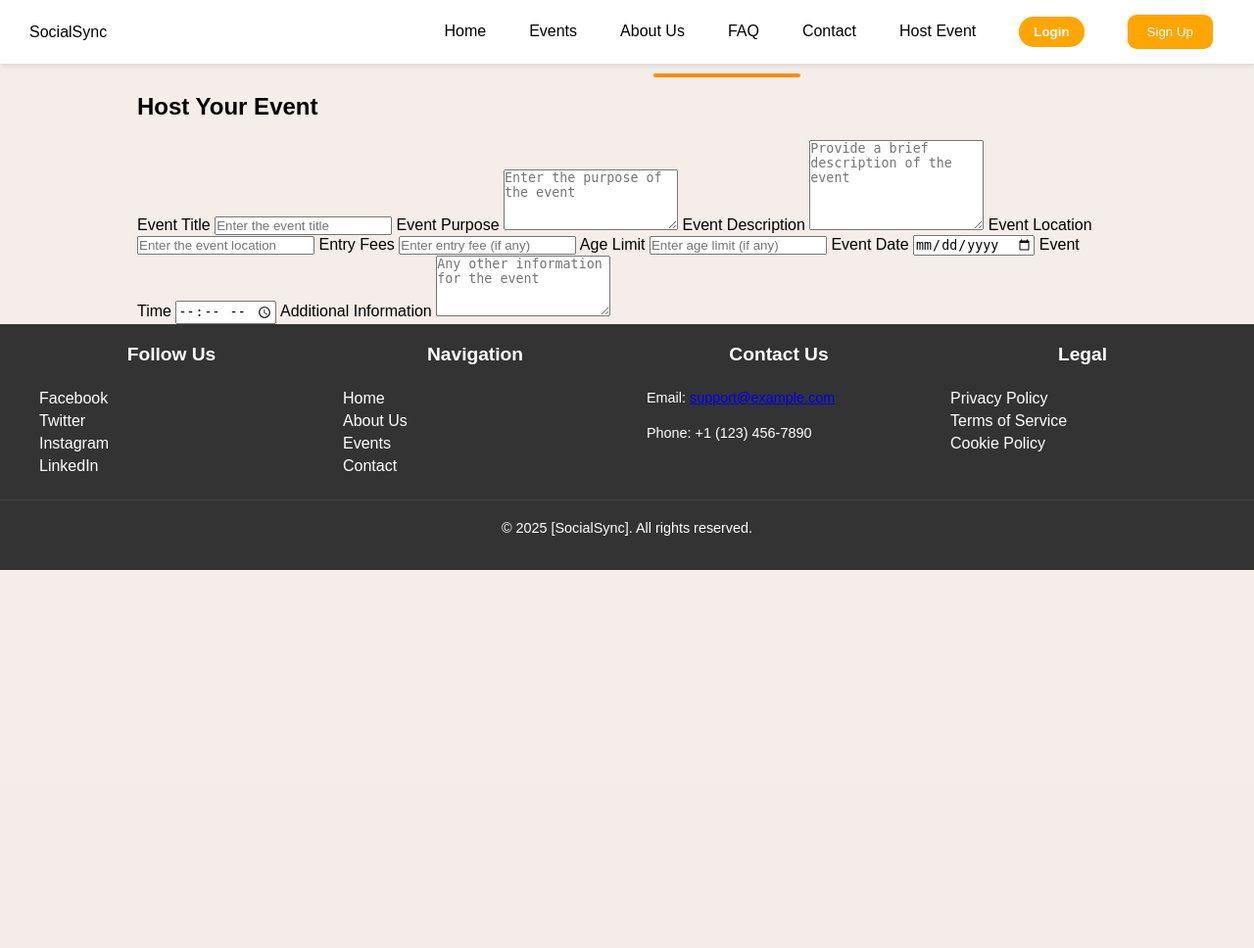
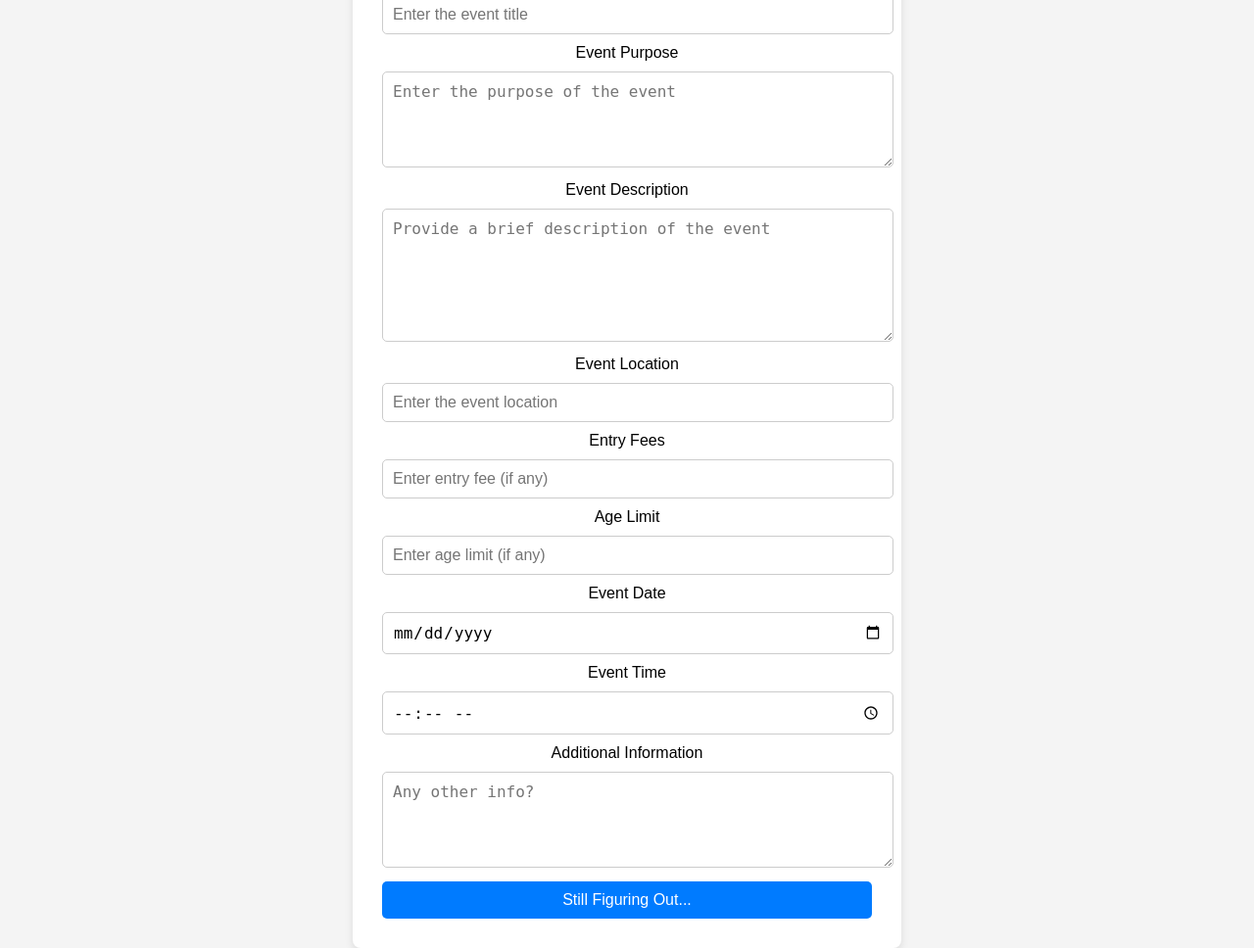
Before and after one commit to Lofiea/socialsync-event-management, a Python web app: template templates/hostevents.html in a window 1280 px wide. Shown: the whole page at 98% size. Before the commit the page ends 582 px from the top, so only its background shows below. Run offline with Jinja, Linux system fonts and the light colour scheme; the template is opened without the code that fills it, so the values that code supplies are empty.

Commit message:
committed

```diff
--- a/templates/hostevents.html
+++ b/templates/hostevents.html
@@ -3,122 +3,171 @@
 <head>
     <meta charset="UTF-8">
     <meta name="viewport" content="width=device-width, initial-scale=1.0">
-    <link rel="stylesheet" href="styles.css">
-    <title>Host Event</title>
+    <title>Host Event - SocialSync</title>
+    <style>
+        /* Basic style for the page */
+        body {
+            font-family: 'Arial', sans-serif;
+            margin: 0;
+            padding: 0;
+            background-color: #f4f4f4;
+            display: flex;
+            justify-content: center;
+            align-items: center;
+            height: 100vh;
+        }
+
+        /* This is the form container, where everything is centered */
+        .host-event-container {
+            background-color: #fff;
+            border-radius: 8px;
+            box-shadow: 0 4px 8px rgba(0, 0, 0, 0.1);
+            padding: 30px;
+            width: 100%;
+            max-width: 500px;
+            text-align: center;
+        }
+
+        /* Logo of the website */
+        .logo {
+            font-size: 32px;
+            color: #333;
+            margin-bottom: 20px;
+        }
+
+        /* Heading of the page */
+        h1 {
+            font-size: 24px;
+            margin-bottom: 20px;
+            color: #333;
+        }
+
+        /* Styling for input and text areas */
+        input, textarea {
+            width: 100%;
+            padding: 10px;
+            margin: 10px 0;
+            border: 1px solid #ccc;
+            border-radius: 5px;
+            font-size: 16px;
+        }
+
+        /* Focus effect when user clicks or starts typing in input */
+        input:focus, textarea:focus {
+            outline: none;
+            border-color: #007BFF;
+        }
+
+        /* Submit button style */
+        .submit-btn {
+            width: 100%;
+            padding: 10px;
+            background-color: #007BFF;
+            border: none;
+            border-radius: 5px;
+            font-size: 16px;
+            color: white;
+            cursor: pointer;
+        }
+
+        /* Hover effect for the submit button */
+        .submit-btn:hover {
+            background-color: #0056b3;
+        }
+
+        /* Link style for Sign Up */
+        p {
+            font-size: 14px;
+            margin-top: 20px;
+        }
+
+        p a {
+            color: #007BFF;
+            text-decoration: none;
+        }
+
+        p a:hover {
+            text-decoration: underline;
+        }
+
+        /* Remove number arrows (spinner buttons) from input fields */
+        input[type="number"]::-webkit-outer-spin-button,
+        input[type="number"]::-webkit-inner-spin-button {
+            -webkit-appearance: none;
+            margin: 0;
+        }
+
+        /* Firefox also needs this for number inputs */
+        input[type="number"] {
+            -moz-appearance: textfield;
+        }
+
+        /* Responsive style for small screens */
+        @media (max-width: 480px) {
+            .host-event-container {
+                padding: 20px;
+            }
+
+            h1 {
+                font-size: 20px;
+            }
+
+            input, textarea {
+                font-size: 14px;
+            }
+
+            .submit-btn {
+                font-size: 14px;
+            }
+        }
+    </style>
 </head>
 <body>
+    <div class="host-event-container">
+        <!-- Logo of the website -->
+        <div class="logo">SocialSync</div>
 
-    <!-- This is the navigation bar at the top -->
-    <header>
-        <nav class="navbar">
-            <div class="logo">SocialSync</div>
-            <ul class="nav-links">
-                <li><a href="index.html">Home</a></li> <!-- This takes you home -->
-                <li><a href="events.html">Events</a></li> <!-- This shows events -->
-                <li><a href="aboutus.html">About Us</a></li> <!-- Info about us -->
-                <li><a href="FAQ.html">FAQ</a></li> <!-- Frequently asked questions -->
-                <li><a href="contact.html">Contact</a></li> <!-- Contact us page -->
-                <li><a href="hostevents.html">Host Event</a></li> <!-- This is where you can host your own event -->
-                <li><a href="login.html"><button class="login">Login</button></a></li> <!-- For logging in -->
-                <li><a href="signup.html"><button class="signup">Sign Up</button></a></li> <!-- To sign up -->
-            </ul>
-        </nav>
-    </header>
+        <!-- Page heading -->
+        <h1>Host Your Event</h1>
 
-    <!-- This is the section where the event form goes -->
-    <section class="host-event-section">
-        <div class="container">
-            <h1>Host Your Event</h1> <!-- Title of the page -->
-            <div class="line"></div> <!-- A simple line under the title -->
+        <!-- Event form starts here -->
+        <form class="event-form">
+            <!-- Event title input field -->
+            <label for="event-title">Event Title</label>
+            <input type="text" id="event-title" name="event-title" placeholder="Enter the event title" required>
 
-            <!-- Here is the form to host an event -->
-            <form class="event-form">
-                <!-- Event Title Input -->
-                <label for="event-title">Event Title</label>
-                <input type="text" id="event-title" name="event-title" placeholder="Enter the event title" required> <!-- This is for the title -->
+            <!-- Event purpose textarea field -->
+            <label for="event-purpose">Event Purpose</label>
+            <textarea id="event-purpose" name="event-purpose" rows="4" placeholder="Enter the purpose of the event" required></textarea>
 
-                <!-- Event Purpose Input -->
-                <label for="event-purpose">Event Purpose</label>
-                <textarea id="event-purpose" name="event-purpose" rows="4" placeholder="Enter the purpose of the event" required></textarea> <!-- Why the event is happening -->
+            <!-- Event description textarea field -->
+            <label for="event-description">Event Description</label>
+            <textarea id="event-description" name="event-description" rows="6" placeholder="Provide a brief description of the event" required></textarea>
 
-                <!-- Event Description Input -->
-                <label for="event-description">Event Description</label>
-                <textarea id="event-description" name="event-description" rows="6" placeholder="Provide a brief description of the event" required></textarea> <!-- What the event is about -->
+            <!-- Event location input field -->
+            <label for="event-location">Event Location</label>
+            <input type="text" id="event-location" name="event-location" placeholder="Enter the event location" required>
 
-                <!-- Event Location Input -->
-                <label for="event-location">Event Location</label>
-                <input type="text" id="event-location" name="event-location" placeholder="Enter the event location" required> <!-- Where will the event be -->
+            <!-- Entry fees input field -->
+            <label for="entry-fees">Entry Fees</label>
+            <input type="number" id="entry-fees" name="entry-fees" placeholder="Enter entry fee (if any)" min="0" step="any" required>
 
-                <!-- Entry Fees Input -->
-                <label for="entry-fees">Entry Fees</label>
-                <input type="number" id="entry-fees" name="entry-fees" placeholder="Enter entry fee (if any)" min="0" step="any" required> <!-- If there is a fee to enter -->
+            <!-- Age limit input field -->
+            <label for="age-limit">Age Limit</label>
+            <input type="number" id="age-limit" name="age-limit" placeholder="Enter age limit (if any)" min="0" required>
 
-                <!-- Age Limit Input -->
-                <label for="age-limit">Age Limit</label>
-                <input type="number" id="age-limit" name="age-limit" placeholder="Enter age limit (if any)" min="0" required> <!-- Age restrictions for the event -->
+            <!-- Event date input field -->
+            <label for="event-date">Event Date</label>
+            <input type="date" id="event-date" name="event-date" required>
 
-                <!-- Event Date Input -->
-                <label for="event-date">Event Date</label>
-                <input type="date" id="event-date" name="event-date" required> <!-- The date the event is happening -->
+            <!-- Event time input field -->
+            <label for="event-time">Event Time</label>
+            <input type="time" id="event-time" name="event-time" required>
 
-                <!-- Event Time Input -->
-                <label for="event-time">Event Time</label>
-                <input type="time" id="event-time" name="event-time" required> <!-- The time the event will start -->
+            <!-- Additional info textarea field -->
+            <label for="additional-info">Additional Information</label>
+            <textarea id="additional-info" name="additional-info" rows="4" placeholder="Any other info?" ></textarea>
 
-                <!-- Additional Info -->
-                <label for="additional-info">Additional Information</label>
-                <textarea id="additional-info" name="additional-info" rows="4" placeholder="Any other information for the event"></textarea> <!-- Optional stuff you wanna add -->
-
-            </form>
-        </div>
-    </section>
-
-    <!-- This is the footer -->
-    <footer>
-        <div class="footer-container">
-            <!-- Social Media Links -->
-            <div class="social-media">
-                <h3>Follow Us</h3>
-                <ul>
-                    <li><a href="https://facebook.com" target="_blank">Facebook</a></li>
-                    <li><a href="https://twitter.com" target="_blank">Twitter</a></li>
-                    <li><a href="https://instagram.com" target="_blank">Instagram</a></li>
-                    <li><a href="https://linkedin.com" target="_blank">LinkedIn</a></li>
-                </ul>
-            </div>
-
-            <!-- Navigation Links -->
-            <div class="navigation">
-                <h3>Navigation</h3>
-                <ul>
-                    <li><a href="index.html">Home</a></li>
-                    <li><a href="aboutus.html">About Us</a></li>
-                    <li><a href="events.html">Events</a></li>
-                    <li><a href="contact.html">Contact</a></li>
-                </ul>
-            </div>
-
-            <!-- Contact Info -->
-            <div class="contact">
-                <h3>Contact Us</h3>
-                <p>Email: <a href="mailto:support@example.com">support@example.com</a></p>
-                <p>Phone: +1 (123) 456-7890</p>
-            </div>
-
-            <!-- Legal Info -->
-            <div class="legal">
-                <h3>Legal</h3>
-                <ul>
-                    <li><a href="/privacy-policy">Privacy Policy</a></li>
-                    <li><a href="/terms-of-service">Terms of Service</a></li>
-                    <li><a href="/cookie-policy">Cookie Policy</a></li>
-                </ul>
-            </div>
-        </div>
-
-        <div class="footer-bottom">
-            <p>&copy; 2025 [SocialSync]. All rights reserved.</p>
-        </div>
-    </footer>
-</body>
-</html>
+            <!-- Submit button -->
+            <button type="button" class="submit-btn">Still Figuring Out...</button>
+        </form>
```
